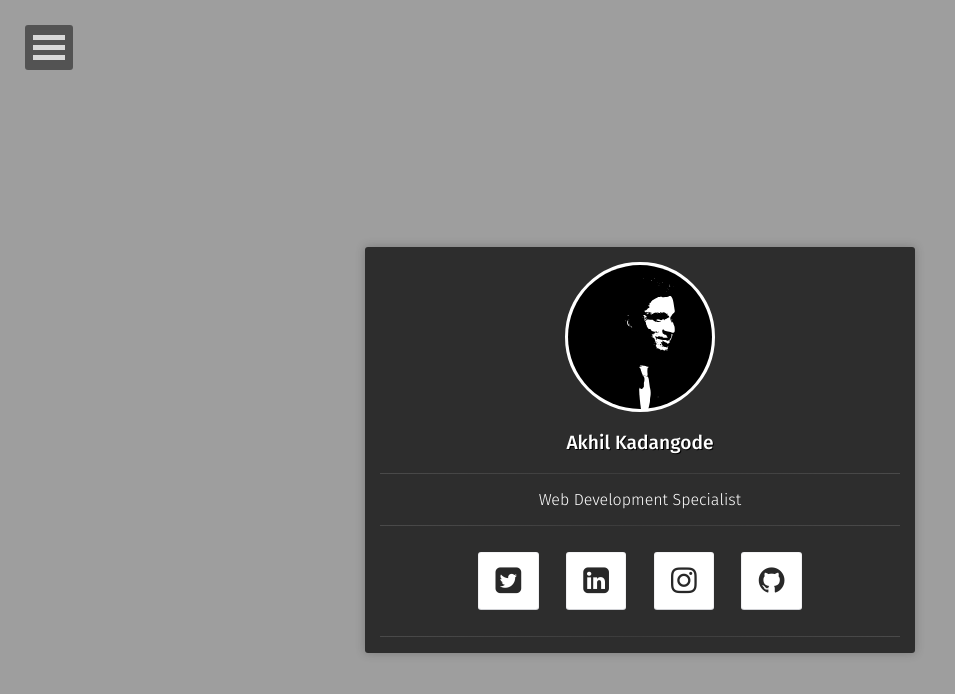
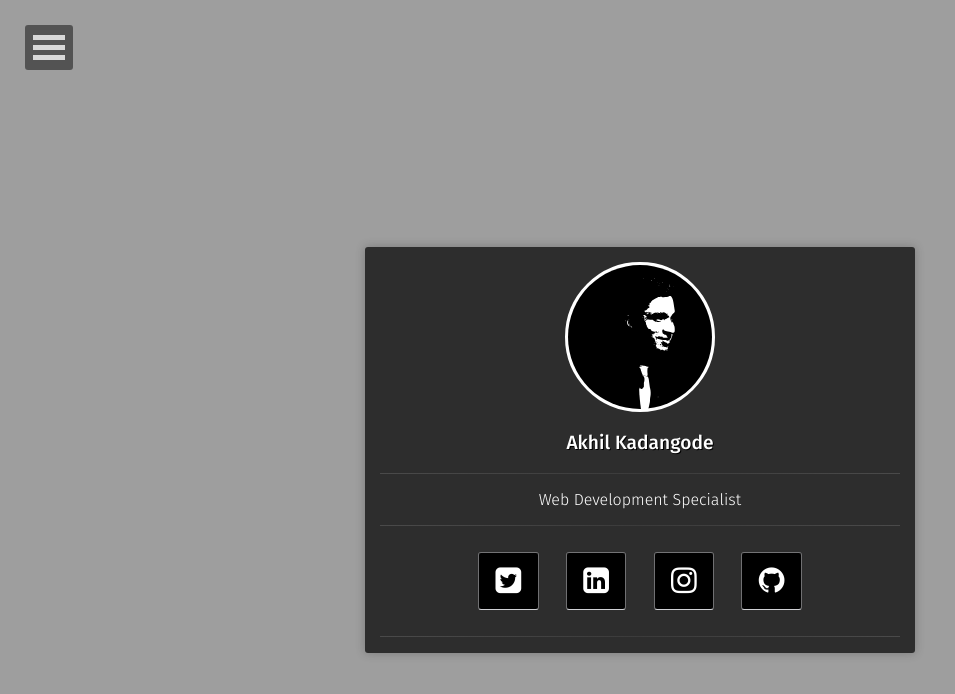
Before and after one commit to Akhilani/akhilani.com, a Jekyll site: the page built from index.html, in a window 1280 px wide. Shown: the top 694 px of the page, without its empty margins (0-955 px from the left). Built offline with Jekyll 4.4.1, drawn with Linux system fonts in a browser that asks for light colours; some web fonts are replaced; comment, search, counter and statistics services are not loaded.

Commit message:
typography and link colors

```diff
--- a/_sass/elements.scss
+++ b/_sass/elements.scss
@@ -5,11 +5,11 @@
 	border-color: rgba($color_mercury,0.5) rgba($color_bon_jour,0.5) $color_mischka;
 	border-radius: 3px;
 	text-decoration: none;
-	background: $white;
-	color: $color_shark;
+	background: $black;
+	color: $white;
 	&:hover {
-		box-shadow: 0 0 1px 0 rgba($color_shark,0.5);
-		color: $red;
+		box-shadow: 0 0 1px 0 rgba($black,0.5);
+		color: $color_alabaster;
 	}
 }
 .social-btn {
--- a/_sass/typography.scss
+++ b/_sass/typography.scss
@@ -33,7 +33,7 @@
 
 // headings
 h3.title a {
-	color: $color_shark;
+	color: $white;
 	text-decoration: none;
 }
 
@@ -90,19 +90,19 @@ figcaption {
 // links
 a {
   transition: color .4s;
-  color: $color_shark;
+  color: $white;
   &:link {
-  	color: $color_shark;
+  	color: $white;
   }
   &:visited {
-  	color: $color_tuatara;
+  	color: $color_alabaster;
   }
   &:hover {
-  	color: $red;
+  	color: $color_alabaster;
   }
   &:active {
   	transition: color .3s;
-  	color: $maroon;
+  	color: $color_gray;
   }
 }
 
```
